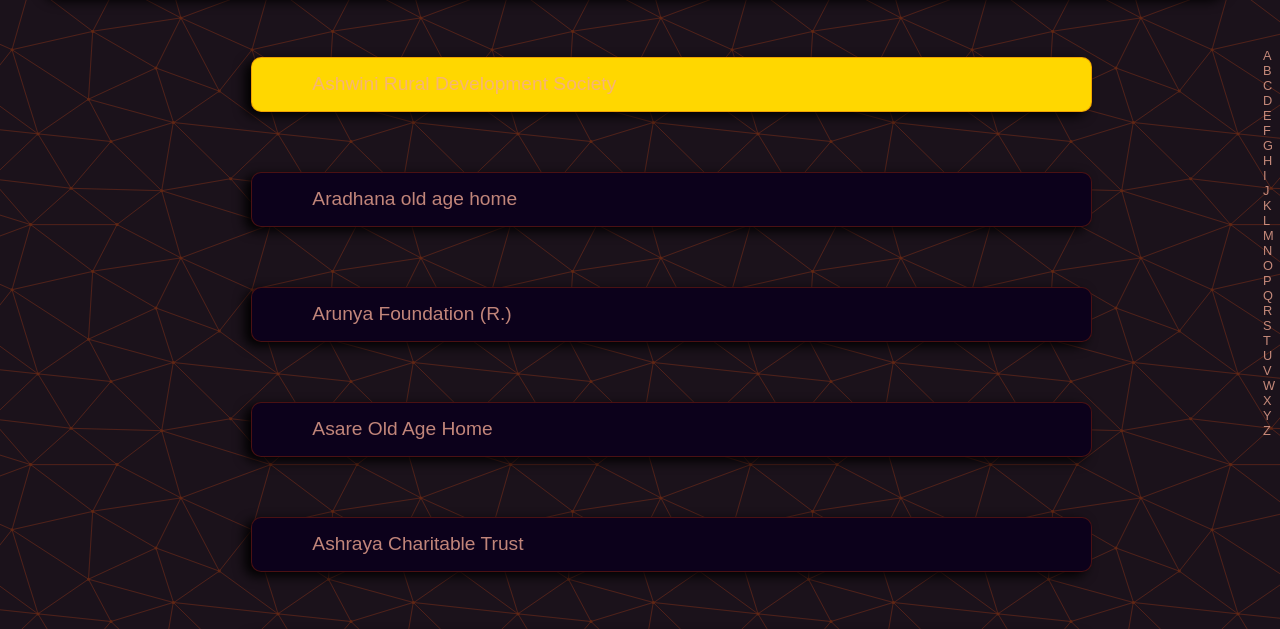
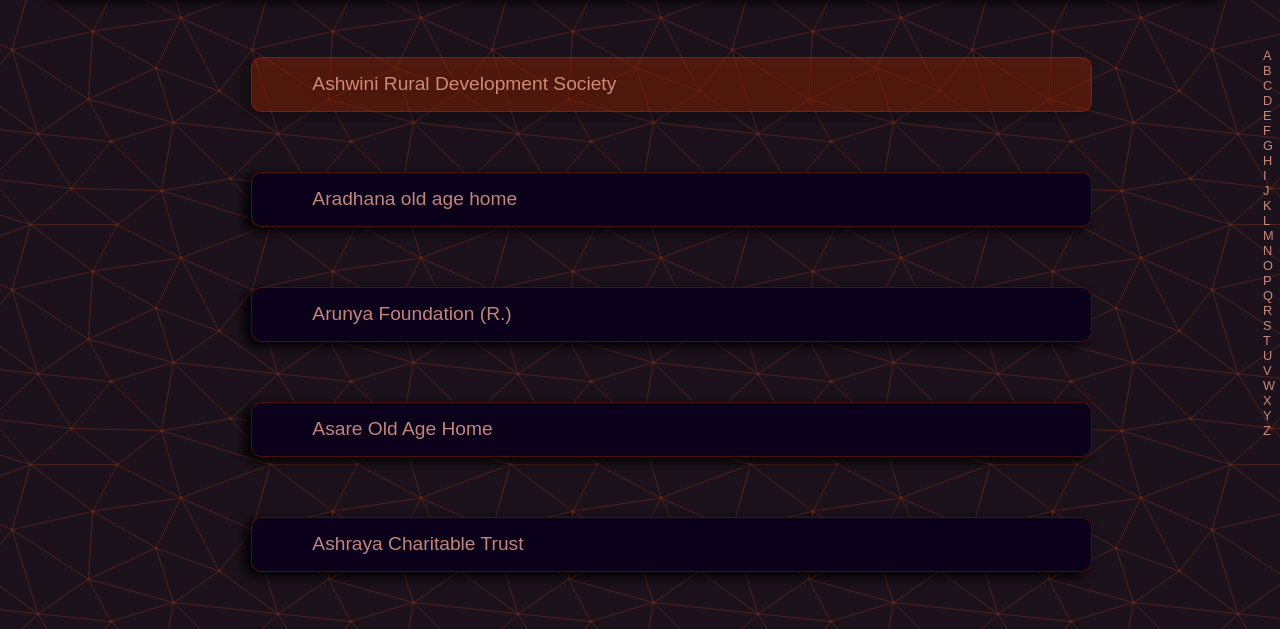
Before and after one commit to charity-udupi/charity, a plain HTML site: page index.html in a window 1280 px wide. In both pictures the pointer is over the element "Ashwini Rural Development Society". Shown: the part 130-759 px from the top of the page. Drawn offline with Linux system fonts and the light colour scheme.

Commit message:
Update index.html

```diff
--- a/index.html
+++ b/index.html
@@ -12,7 +12,7 @@
         }
 
         .details:hover {
-            background-color:  #FFD700;
+            background-color: #cc340552;
         }
 
         a,a:visited{
```
